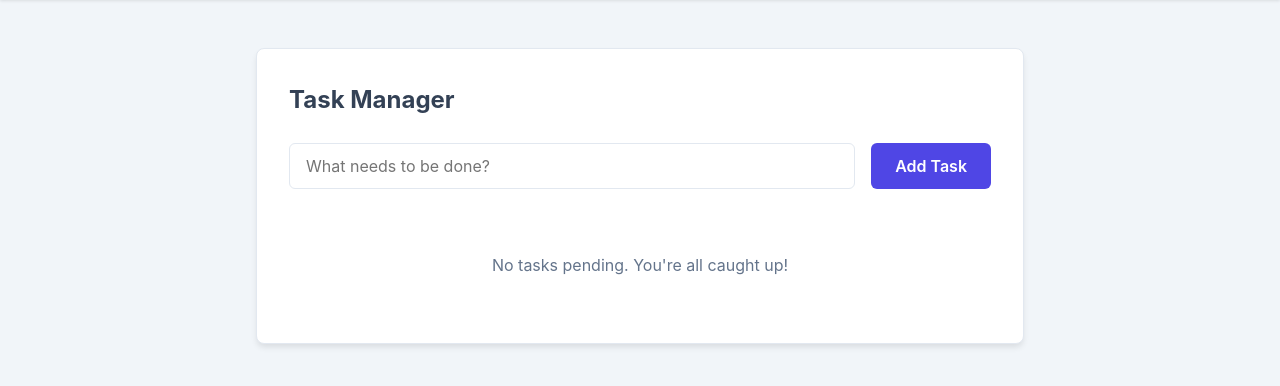
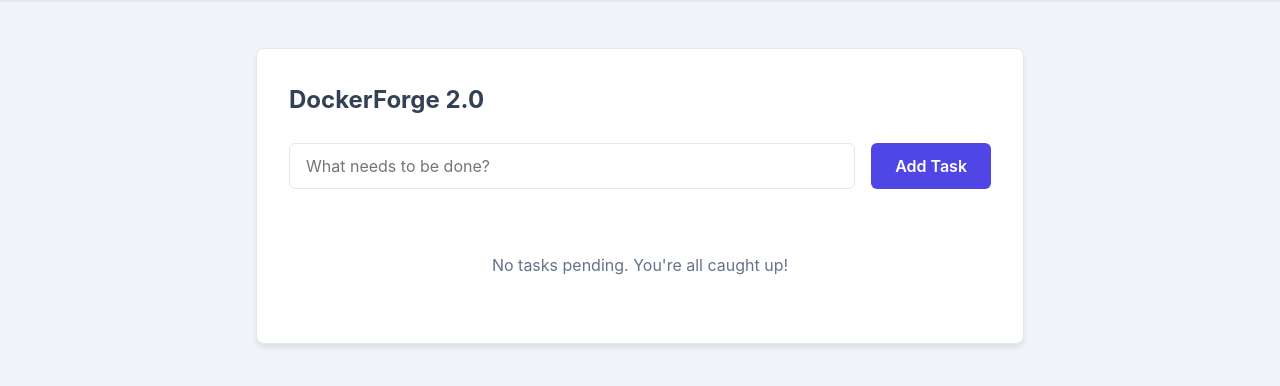
Before and after one commit to PrasannaBasavarajIndi/dockerforge, a Flask app: page / in a window 1280 px wide. Shown: the part 65-451 px from the top of the page. Run offline with Flask 3, Linux system fonts and the light colour scheme.

Commit message:
Updated title for Phase 2 demo

```diff
--- a/templates/index.html
+++ b/templates/index.html
@@ -17,7 +17,7 @@
 
     <div class="container">
         <div class="card">
-            <h2>Task Manager</h2>
+            <h2>DockerForge 2.0</h2>
             <form action="{{ url_for('add_task') }}" method="POST" class="task-form">
                 <input type="text" name="title" placeholder="What needs to be done?" required>
                 <button type="submit" class="btn btn-primary">Add Task</button>
```
Also changed, not shown: 1 other file.
